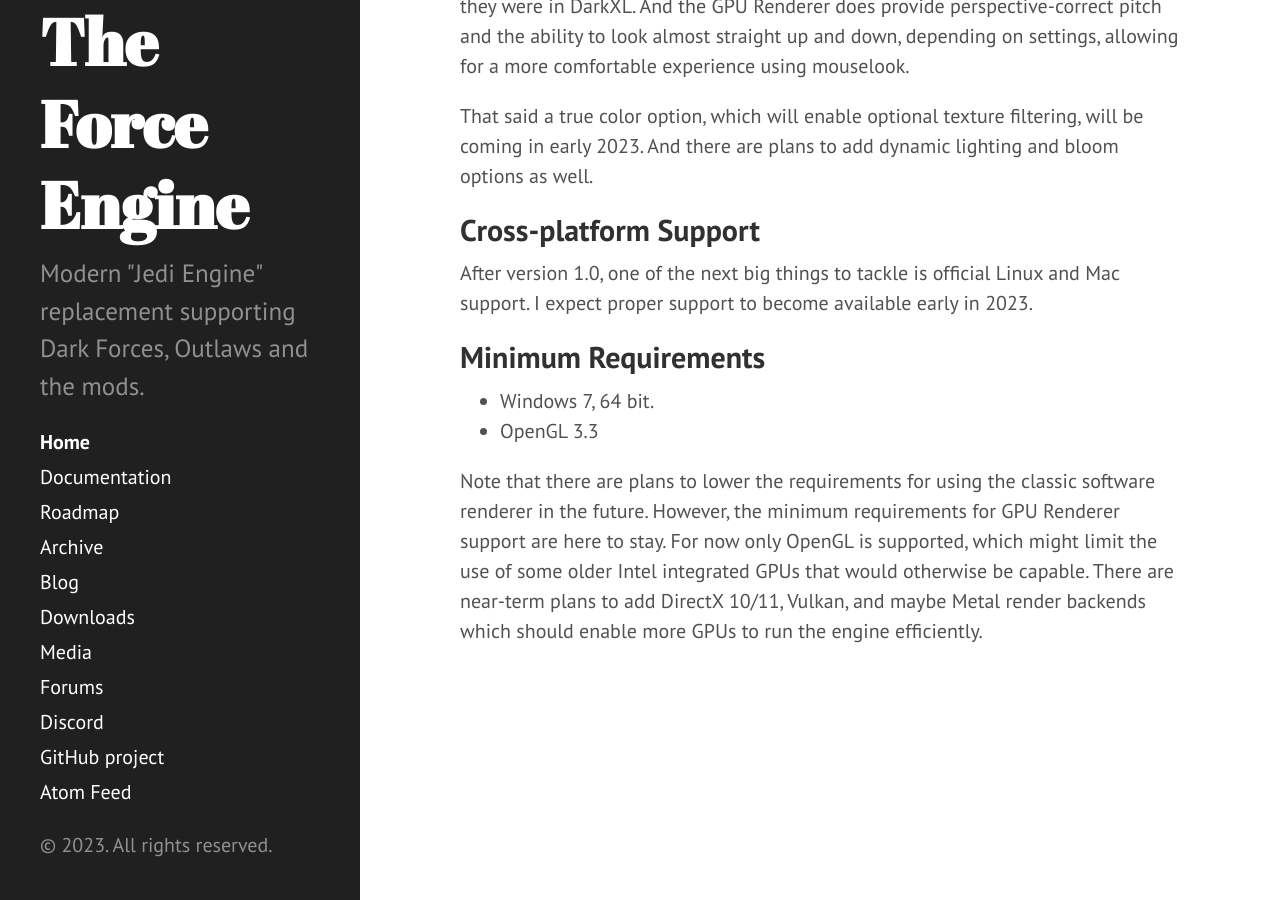
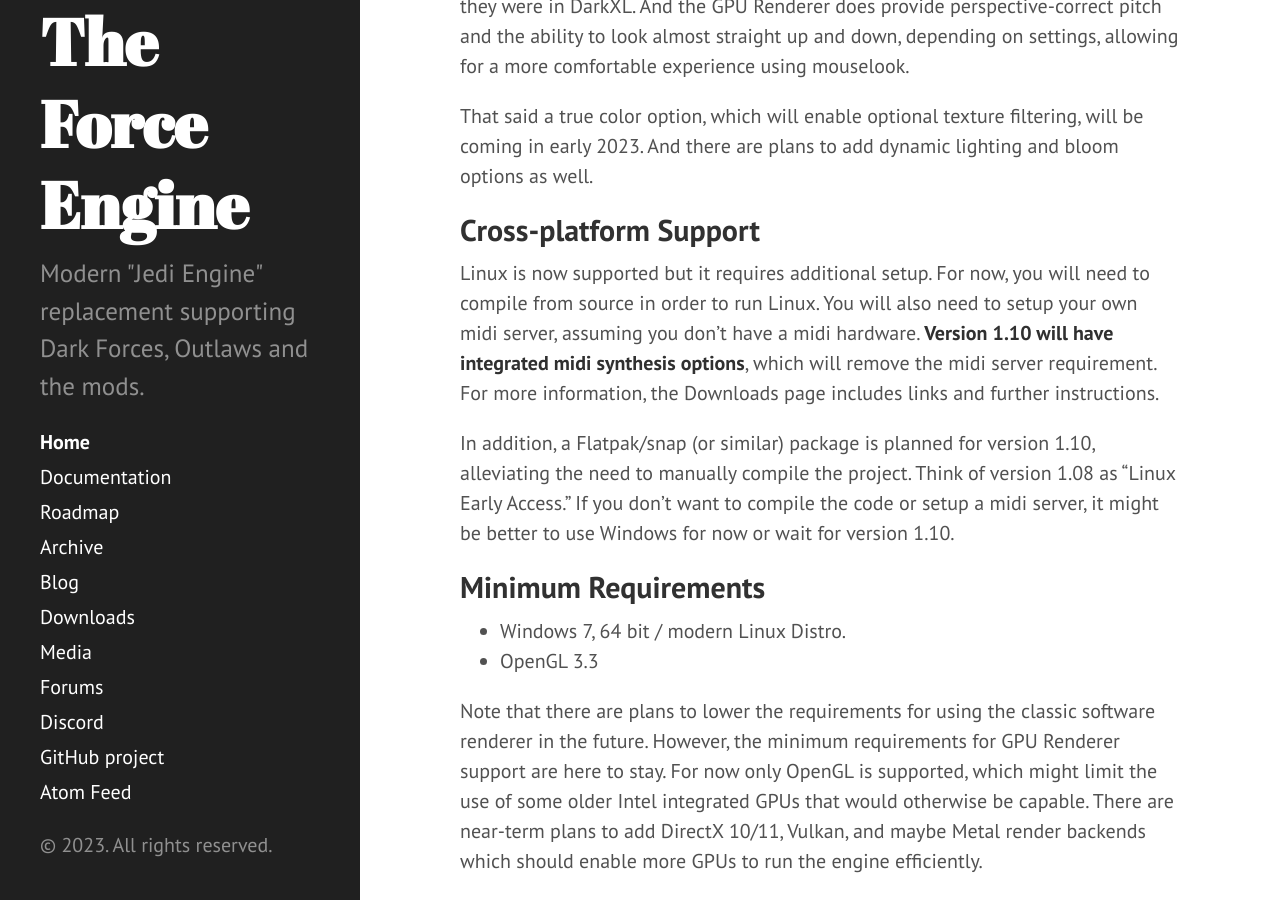
Before and after one commit to TheForceEngine/TheForceEngine.github.io, a Jekyll site: the page built from index.md, in a window 1280 px wide and 900 px high, scrolled down 2775 px. Built offline with Jekyll 4.4.1, drawn with Linux system fonts in a browser that asks for light colours.

Commit message:
Update index.md

```diff
--- a/index.md
+++ b/index.md
@@ -41,10 +41,12 @@
 That said a true color option, which will enable optional texture filtering, will be coming in early 2023. And there are plans to add dynamic lighting and bloom options as well.
 
 ## Cross-platform Support
-After version 1.0, one of the next big things to tackle is official Linux and Mac support. I expect proper support to become available early in 2023.
+Linux is now supported but it requires additional setup. For now, you will need to compile from source in order to run Linux. You will also need to setup your own midi server, assuming you don't have a midi hardware. **Version 1.10 will have integrated midi synthesis options**, which will remove the midi server requirement. For more information, the Downloads page includes links and further instructions.
+
+In addition, a Flatpak/snap (or similar) package is planned for version 1.10, alleviating the need to manually compile the project. Think of version 1.08 as "Linux Early Access." If you don't want to compile the code or setup a midi server, it might be better to use Windows for now or wait for version 1.10.
 
 ## Minimum Requirements
-* Windows 7, 64 bit.
+* Windows 7, 64 bit / modern Linux Distro.
 * OpenGL 3.3
 
 Note that there are plans to lower the requirements for using the classic software renderer in the future. However, the minimum requirements for GPU Renderer support are here to stay. For now only OpenGL is supported, which might limit the use of some older Intel integrated GPUs that would otherwise be capable. There are near-term plans to add DirectX 10/11, Vulkan, and maybe Metal render backends which should enable more GPUs to run the engine efficiently.
```
